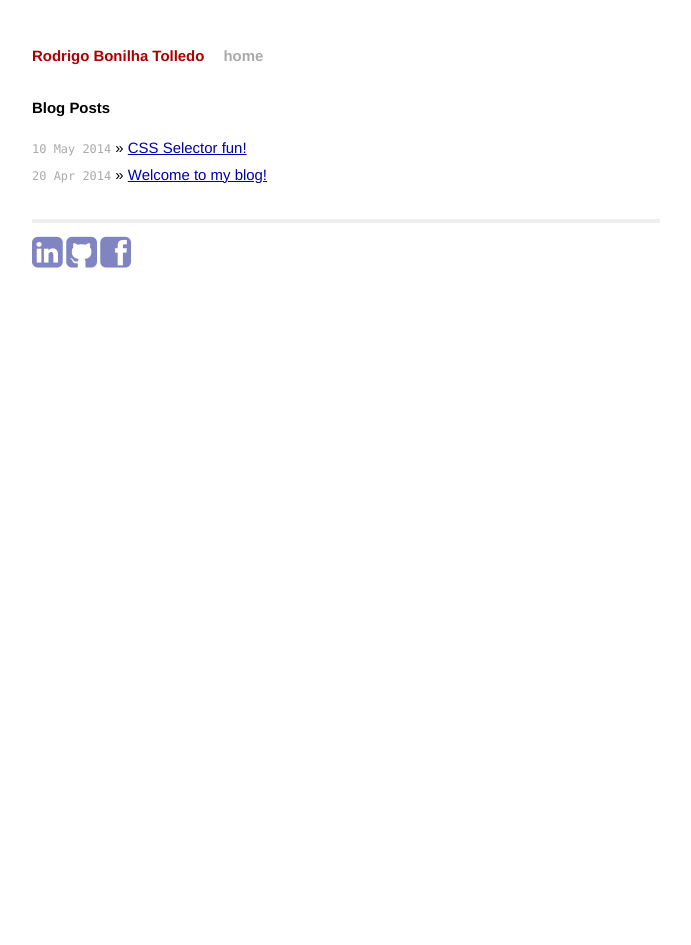
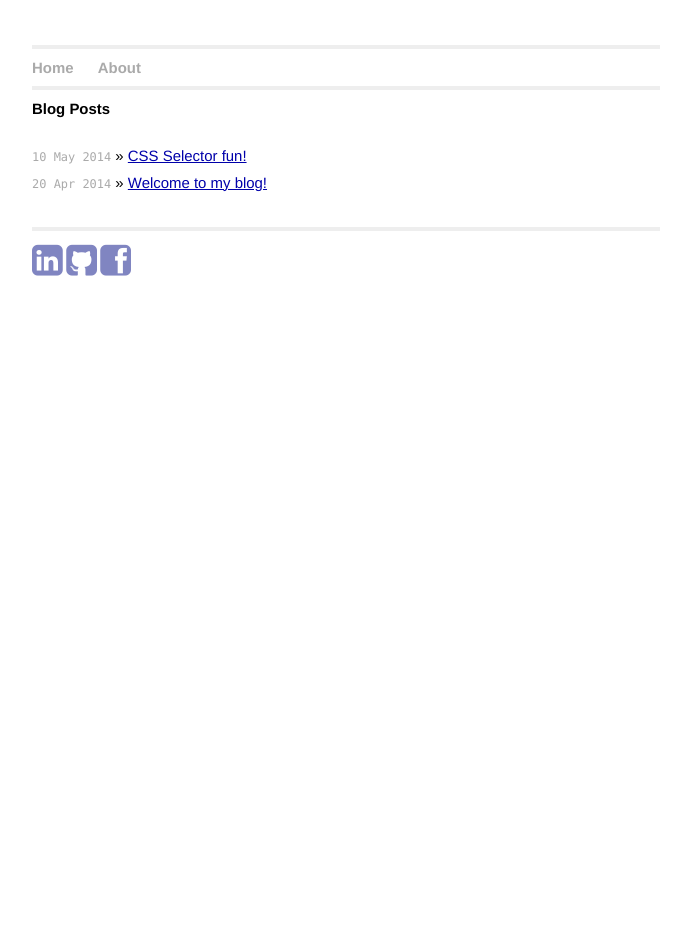
Before and after one commit to rodrigotolledo/rodrigotolledo.github.io, a Jekyll site: the page built from index.html, in a window 1280 px wide. Shown: the whole page, without its empty margins (294-985 px from the left). Built offline with Jekyll 4.4.1, drawn with Linux system fonts in a browser that asks for light colours; Markdown is read by kramdown in place of the engine named in the settings.

Commit message:
Add small CSS details to the main menu.

```diff
--- a/_layouts/default.html
+++ b/_layouts/default.html
@@ -20,8 +20,8 @@
 
         <div class="site">
           <div class="header">
-            <h1 class="title"><a href="{{ site.baseurl }}">{{ site.name }}</a></h1>
-            <a class="extra" href="{{ site.baseurl }}">home</a>
+            <a class="extra" href="{{ site.baseurl }}">Home</a>
+            <a class="extra" href="{{ site.baseurl }}">About</a>
           </div>
 
           {{ content }}
--- a/css/main.css
+++ b/css/main.css
@@ -60,12 +60,18 @@ a:visited { color: #a0a; }
   text-align: justify;
   width: 42em;
   margin: 3em auto 2em;
-  line-height: 1.5em;
+  line-height: 2.5em;
+}
+
+.header {
+  border-top: 4px solid #eee;
+  border-bottom: 4px solid #eee;
 }
 
 .header a {
   font-weight: bold;
   text-decoration: none;
+  margin-right: 20px;
 }
 
 .title {
@@ -83,7 +89,6 @@ a:visited { color: #a0a; }
 
 .header a.extra {
   color: #aaa;
-  margin-left: 1em;
 }
 
 .header a.extra:hover {
```
